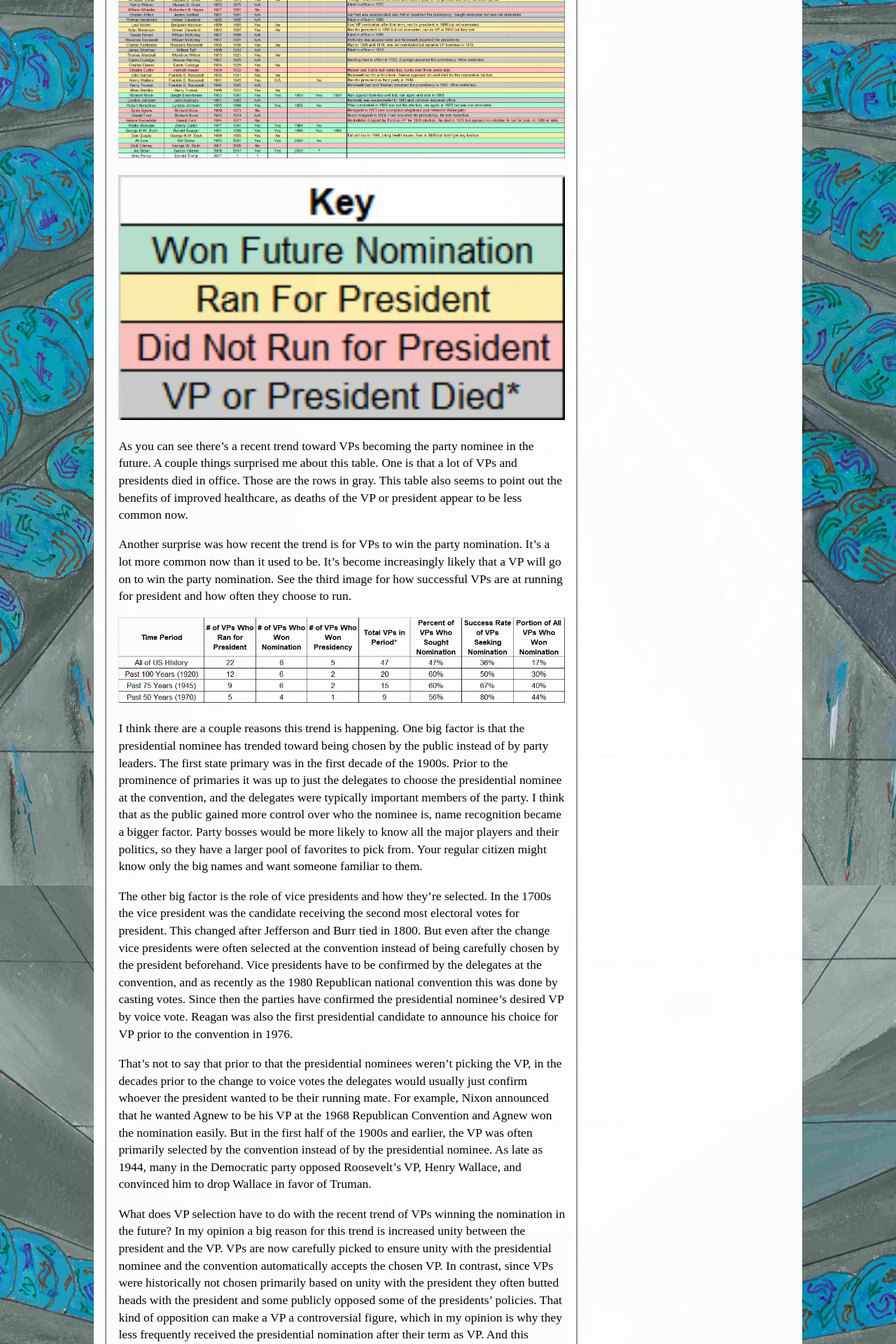
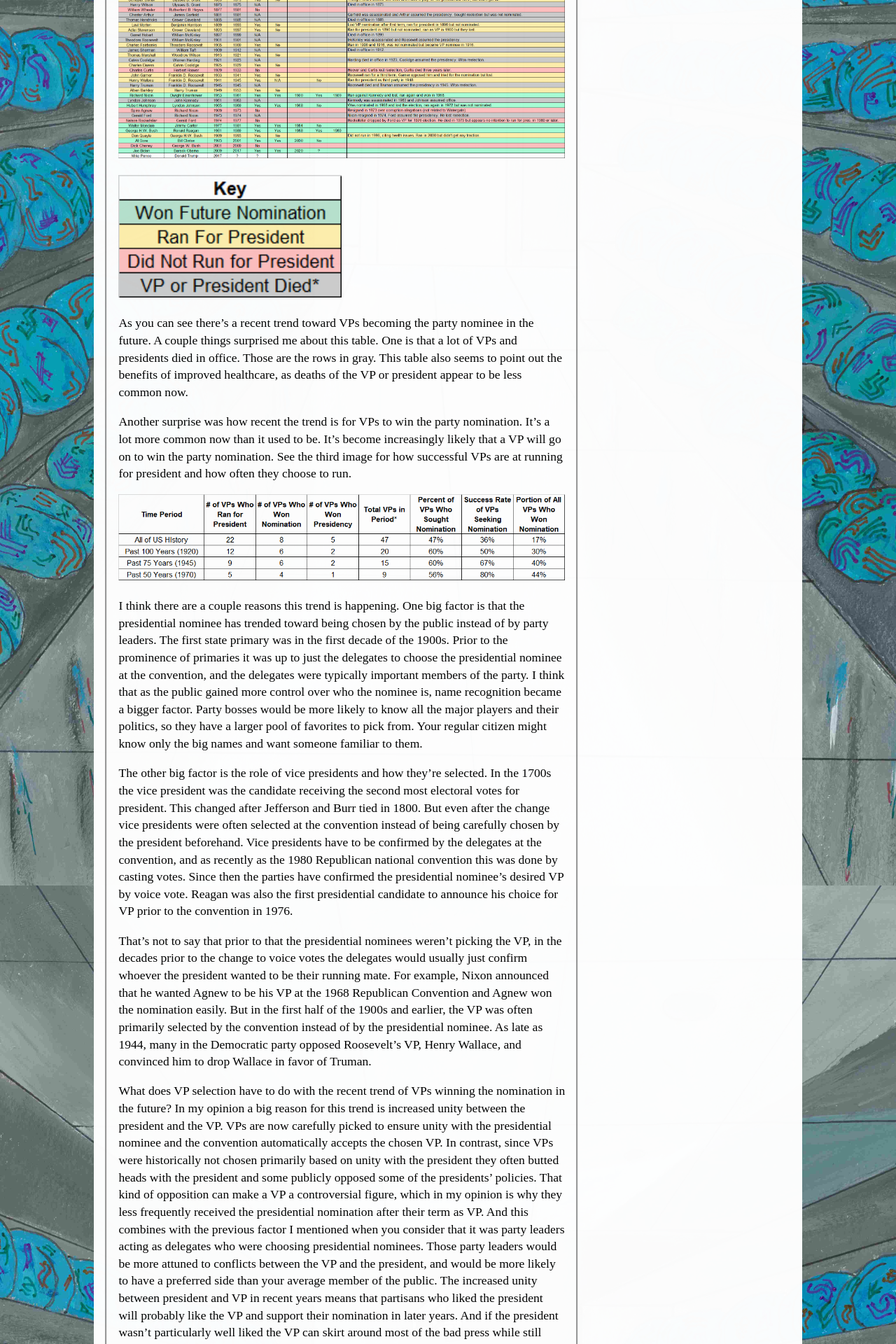
Before and after one commit to ryooan/ryooan.github.io, a Jekyll site: the page built from my_collections/_posts/2020-8-3-Vice President Discourse Usually Neglects a Big Factor.md, in a window 1280 px wide. Shown: the part 783-2703 px from the top of the page at 70% size. Built offline with Jekyll 4.4.1, drawn with Linux system fonts in a browser that asks for light colours.

Commit message:
Update 2020-8-3-Vice President Discourse Usually Neglects a Big Factor.md

```diff
--- a/my_collections/_posts/2020-8-3-Vice President Discourse Usually Neglects a Big Factor.md
+++ b/my_collections/_posts/2020-8-3-Vice President Discourse Usually Neglects a Big Factor.md
@@ -10,7 +10,7 @@
 
 <img src="/assets/vice_president_full_table.png" width="100%" />
 
-<img src="/assets/vice_president_key.png" width="100%" />
+<img src="/assets/vice_president_key.png" width="50%" />
 
 As you can see there's a recent trend toward VPs becoming the party nominee in the future. A couple things surprised me about this table. One is that a lot of VPs and presidents died in office. Those are the rows in gray. This table also seems to point out the benefits of improved healthcare, as deaths of the VP or president appear to be less common now.
 
```
